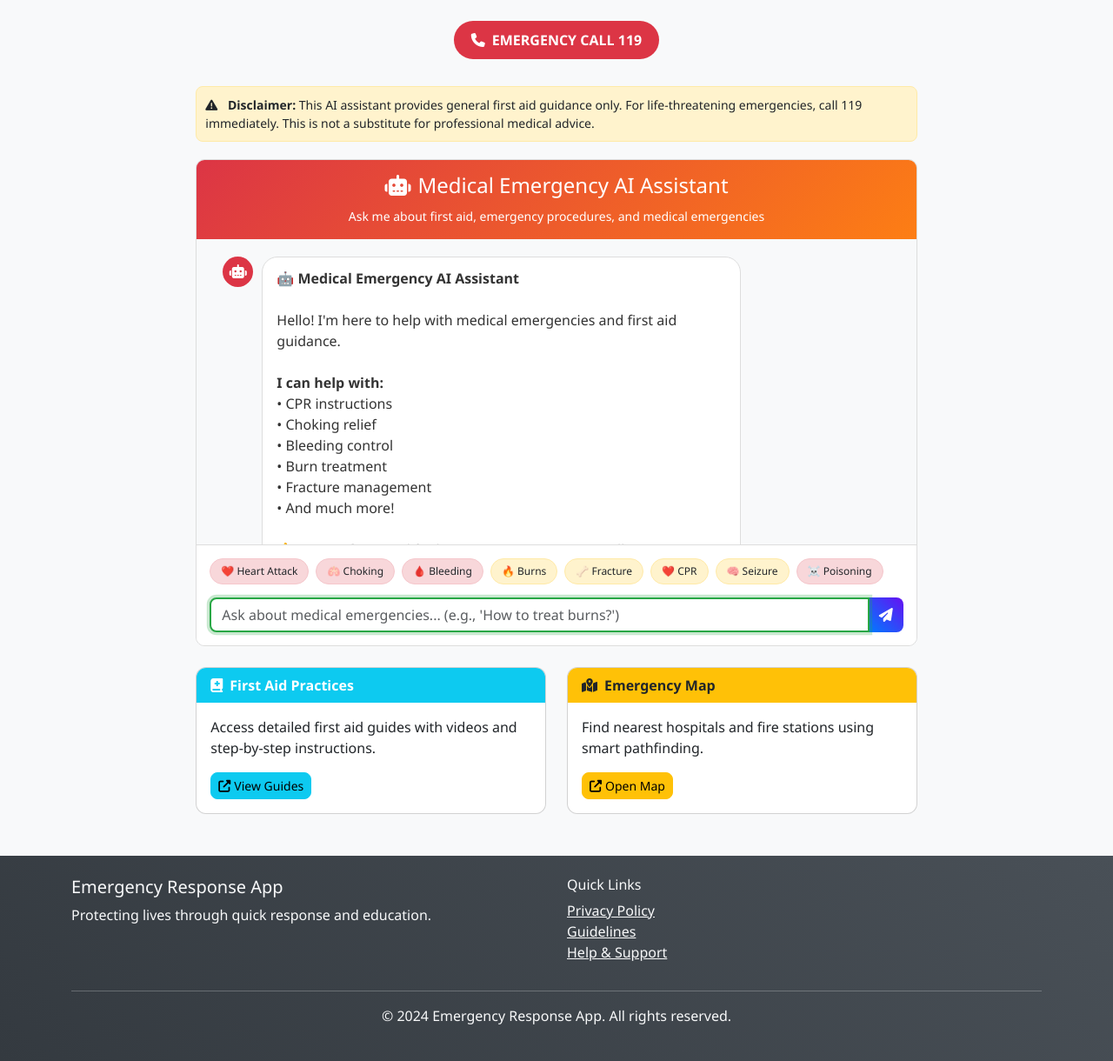
After one commit to Favourez/loope, a Python web app: template templates/medical_chatbot.html in a window 1280 px wide. The commit adds this page. Shown: the whole page at 87% size. Run offline with Jinja, Linux system fonts and the light colour scheme; the template is opened without the code that fills it, so the values that code supplies are empty.

Commit message:
emergency ai chatbot integration

```diff
--- a/templates/landing.html
+++ b/templates/landing.html
@@ -33,6 +33,9 @@
                         </a></li>
                         <li><a class="dropdown-item" href="{{ url_for('messages') }}">
                             <i class="fas fa-comments me-2"></i>Messages
+                        </a></li>
+                        <li><a class="dropdown-item" href="{{ url_for('medical_chatbot') }}">
+                            <i class="fas fa-robot me-2"></i>Medical AI Assistant
                         </a></li>
                         <li><a class="dropdown-item" href="{{ url_for('help_page') }}">
                             <i class="fas fa-question-circle me-2"></i>Help
--- /dev/null
+++ b/templates/medical_chatbot.html
@@ -0,0 +1,361 @@
+{% extends "base.html" %}
+
+{% block title %}Medical Emergency AI Assistant{% endblock %}
+
+{% block extra_head %}
+<style>
+.chat-container {
+    height: 70vh;
+    border: 1px solid #ddd;
+    border-radius: 10px;
+    overflow: hidden;
+    display: flex;
+    flex-direction: column;
+}
+
+.chat-header {
+    background: linear-gradient(135deg, #dc3545, #fd7e14);
+    color: white;
+    padding: 15px;
+    text-align: center;
+}
+
+.chat-messages {
+    flex: 1;
+    overflow-y: auto;
+    padding: 20px;
+    background-color: #f8f9fa;
+}
+
+.message {
+    margin-bottom: 15px;
+    display: flex;
+    align-items: flex-start;
+}
+
+.message.user {
+    justify-content: flex-end;
+}
+
+.message.bot {
+    justify-content: flex-start;
+}
+
+.message-content {
+    max-width: 70%;
+    padding: 12px 16px;
+    border-radius: 18px;
+    word-wrap: break-word;
+}
+
+.message.user .message-content {
+    background-color: #007bff;
+    color: white;
+    border-bottom-right-radius: 4px;
+}
+
+.message.bot .message-content {
+    background-color: white;
+    color: #333;
+    border: 1px solid #ddd;
+    border-bottom-left-radius: 4px;
+}
+
+.message-avatar {
+    width: 35px;
+    height: 35px;
+    border-radius: 50%;
+    display: flex;
+    align-items: center;
+    justify-content: center;
+    margin: 0 10px;
+    font-size: 16px;
+}
+
+.user-avatar {
+    background-color: #007bff;
+    color: white;
+}
+
+.bot-avatar {
+    background-color: #dc3545;
+    color: white;
+}
+
+.chat-input {
+    padding: 15px;
+    border-top: 1px solid #ddd;
+    background-color: white;
+}
+
+.typing-indicator {
+    display: none;
+    padding: 10px;
+    font-style: italic;
+    color: #666;
+}
+
+.emergency-shortcuts {
+    display: flex;
+    flex-wrap: wrap;
+    gap: 8px;
+    margin-bottom: 15px;
+}
+
+.emergency-shortcut {
+    background-color: #fff3cd;
+    border: 1px solid #ffeaa7;
+    border-radius: 20px;
+    padding: 5px 12px;
+    font-size: 12px;
+    cursor: pointer;
+    transition: all 0.3s ease;
+}
+
+.emergency-shortcut:hover {
+    background-color: #ffc107;
+    color: white;
+}
+
+.emergency-shortcut.critical {
+    background-color: #f8d7da;
+    border-color: #f5c6cb;
+}
+
+.emergency-shortcut.critical:hover {
+    background-color: #dc3545;
+    color: white;
+}
+
+.disclaimer {
+    background-color: #fff3cd;
+    border: 1px solid #ffeaa7;
+    border-radius: 8px;
+    padding: 10px;
+    margin-bottom: 20px;
+    font-size: 14px;
+}
+
+.emergency-call {
+    background-color: #dc3545;
+    color: white;
+    border: none;
+    border-radius: 25px;
+    padding: 10px 20px;
+    font-weight: bold;
+    margin-bottom: 15px;
+    text-decoration: none;
+    display: inline-block;
+    transition: all 0.3s ease;
+}
+
+.emergency-call:hover {
+    background-color: #c82333;
+    color: white;
+    text-decoration: none;
+    transform: scale(1.05);
+}
+</style>
+{% endblock %}
+
+{% block content %}
+<div class="container-fluid mt-4">
+    <div class="row">
+        <div class="col-md-8 mx-auto">
+            <!-- Emergency Call Button -->
+            <div class="text-center mb-3">
+                <a href="tel:119" class="emergency-call">
+                    <i class="fas fa-phone me-2"></i>EMERGENCY CALL 119
+                </a>
+            </div>
+
+            <!-- Disclaimer -->
+            <div class="disclaimer">
+                <i class="fas fa-exclamation-triangle me-2"></i>
+                <strong>Disclaimer:</strong> This AI assistant provides general first aid guidance only.
+                For life-threatening emergencies, call 119 immediately. This is not a substitute for professional medical advice.
+            </div>
+
+            <!-- Chat Container -->
+            <div class="chat-container">
+                <div class="chat-header">
+                    <h4><i class="fas fa-robot me-2"></i>Medical Emergency AI Assistant</h4>
+                    <small>Ask me about first aid, emergency procedures, and medical emergencies</small>
+                </div>
+
+                <div class="chat-messages" id="chatMessages">
+                    <!-- Welcome message -->
+                    <div class="message bot">
+                        <div class="message-avatar bot-avatar">
+                            <i class="fas fa-robot"></i>
+                        </div>
+                        <div class="message-content">
+                            <strong>🤖 Medical Emergency AI Assistant</strong><br><br>
+                            Hello! I'm here to help with medical emergencies and first aid guidance.<br><br>
+                            <strong>I can help with:</strong><br>
+                            • CPR instructions<br>
+                            • Choking relief<br>
+                            • Bleeding control<br>
+                            • Burn treatment<br>
+                            • Fracture management<br>
+                            • And much more!<br><br>
+                            <strong>⚠️ Remember:</strong> For life-threatening emergencies, call 119 immediately!<br><br>
+                            What medical emergency can I help you with?
+                        </div>
+                    </div>
+                </div>
+
+                <div class="typing-indicator" id="typingIndicator">
+                    <div class="message bot">
+                        <div class="message-avatar bot-avatar">
+                            <i class="fas fa-robot"></i>
+                        </div>
+                        <div class="message-content">
+                            <i class="fas fa-spinner fa-spin me-2"></i>AI is thinking...
+                        </div>
+                    </div>
+                </div>
+
+                <div class="chat-input">
+                    <!-- Emergency Shortcuts -->
+                    <div class="emergency-shortcuts">
+                        <span class="emergency-shortcut critical" onclick="sendQuickMessage('heart attack')">❤️ Heart Attack</span>
+                        <span class="emergency-shortcut critical" onclick="sendQuickMessage('choking')">🫁 Choking</span>
+                        <span class="emergency-shortcut critical" onclick="sendQuickMessage('bleeding')">🩸 Bleeding</span>
+                        <span class="emergency-shortcut" onclick="sendQuickMessage('burn')">🔥 Burns</span>
+                        <span class="emergency-shortcut" onclick="sendQuickMessage('fracture')">🦴 Fracture</span>
+                        <span class="emergency-shortcut" onclick="sendQuickMessage('cpr')">❤️ CPR</span>
+                        <span class="emergency-shortcut" onclick="sendQuickMessage('seizure')">🧠 Seizure</span>
+                        <span class="emergency-shortcut critical" onclick="sendQuickMessage('poisoning')">☠️ Poisoning</span>
+                    </div>
+
+                    <!-- Message Input -->
+                    <div class="input-group">
+                        <input type="text" class="form-control" id="messageInput"
+                               placeholder="Ask about medical emergencies... (e.g., 'How to treat burns?')"
+                               onkeypress="handleKeyPress(event)">
+                        <button class="btn btn-primary" onclick="sendMessage()">
+                            <i class="fas fa-paper-plane"></i>
+                        </button>
+                    </div>
+                </div>
+            </div>
+
+            <!-- Additional Resources -->
+            <div class="row mt-4">
+                <div class="col-md-6">
+                    <div class="card">
+                        <div class="card-header bg-info text-white">
+                            <i class="fas fa-book-medical me-2"></i>First Aid Practices
+                        </div>
+                        <div class="card-body">
+                            <p>Access detailed first aid guides with videos and step-by-step instructions.</p>
+                            <a href="{{ url_for('first_aid') }}" class="btn btn-info btn-sm">
+                                <i class="fas fa-external-link-alt me-1"></i>View Guides
+                            </a>
+                        </div>
+                    </div>
+                </div>
+                <div class="col-md-6">
+                    <div class="card">
+                        <div class="card-header bg-warning text-dark">
+                            <i class="fas fa-map-marked-alt me-2"></i>Emergency Map
+                        </div>
+                        <div class="card-body">
+                            <p>Find nearest hospitals and fire stations using smart pathfinding.</p>
+                            <a href="{{ url_for('map_page') }}" class="btn btn-warning btn-sm">
+                                <i class="fas fa-external-link-alt me-1"></i>Open Map
+                            </a>
+                        </div>
+                    </div>
+                </div>
+            </div>
+        </div>
+    </div>
+</div>
+
+<script>
+function sendMessage() {
+    const input = document.getElementById('messageInput');
+    const message = input.value.trim();
+
+    if (!message) return;
+
+    // Add user message to chat
+    addMessage(message, 'user');
+    input.value = '';
+
+    // Show typing indicator
+    showTypingIndicator();
+
+    // Send to AI
+    fetch('/medical-chatbot', {
+        method: 'POST',
+        headers: {
+            'Content-Type': 'application/json',
+        },
+        body: JSON.stringify({ message: message })
+    })
+    .then(response => response.json())
+    .then(data => {
+        hideTypingIndicator();
+        addMessage(data.response, 'bot');
+    })
+    .catch(error => {
+        hideTypingIndicator();
+        addMessage('Sorry, I encountered an error. Please try again or call 119 for emergencies.', 'bot');
+    });
+}
+
+function sendQuickMessage(message) {
+    document.getElementById('messageInput').value = message;
+    sendMessage();
+}
+
+function addMessage(content, sender) {
+    const messagesContainer = document.getElementById('chatMessages');
+    const messageDiv = document.createElement('div');
+    messageDiv.className = `message ${sender}`;
+
+    const avatar = sender === 'user' ?
+        '<div class="message-avatar user-avatar"><i class="fas fa-user"></i></div>' :
+        '<div class="message-avatar bot-avatar"><i class="fas fa-robot"></i></div>';
+
+    const messageContent = content.replace(/\n/g, '<br>').replace(/\*\*(.*?)\*\*/g, '<strong>$1</strong>');
+
+    if (sender === 'user') {
+        messageDiv.innerHTML = `
+            <div class="message-content">${messageContent}</div>
+            ${avatar}
+        `;
+    } else {
+        messageDiv.innerHTML = `
+            ${avatar}
+            <div class="message-content">${messageContent}</div>
+        `;
+    }
+
+    messagesContainer.appendChild(messageDiv);
+    messagesContainer.scrollTop = messagesContainer.scrollHeight;
+}
+
+function showTypingIndicator() {
+    document.getElementById('typingIndicator').style.display = 'block';
+    const messagesContainer = document.getElementById('chatMessages');
+    messagesContainer.scrollTop = messagesContainer.scrollHeight;
+}
+
+function hideTypingIndicator() {
+    document.getElementById('typingIndicator').style.display = 'none';
+}
+
+function handleKeyPress(event) {
+    if (event.key === 'Enter') {
+        sendMessage();
+    }
+}
+
+// Auto-focus on input
+document.getElementById('messageInput').focus();
+</script>
+{% endblock %}
```
Also changed, not shown: app.py (+167 -15 lines), templates/first_aid.html (+64 -11 lines), templates/first_aid_detail.html (+41 -14 lines).
